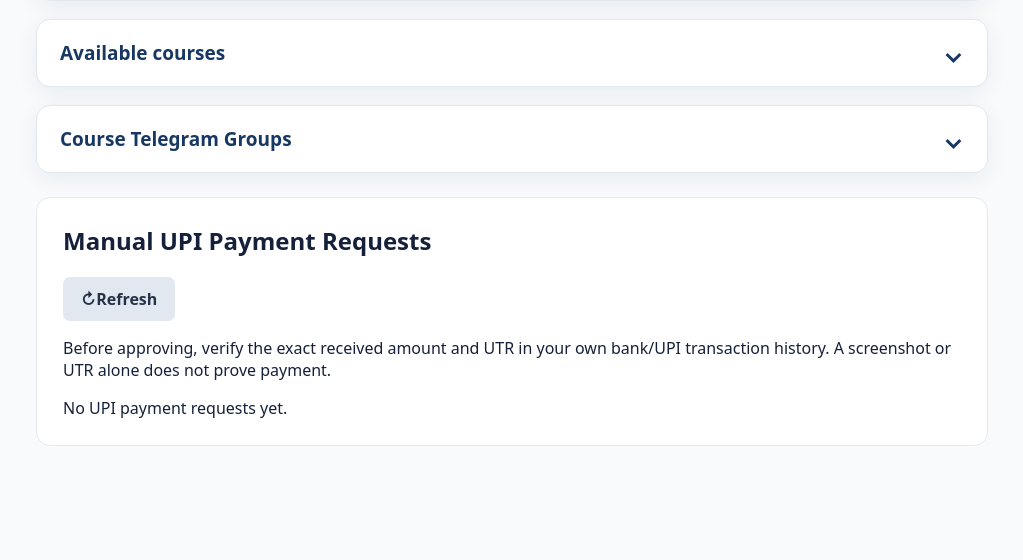
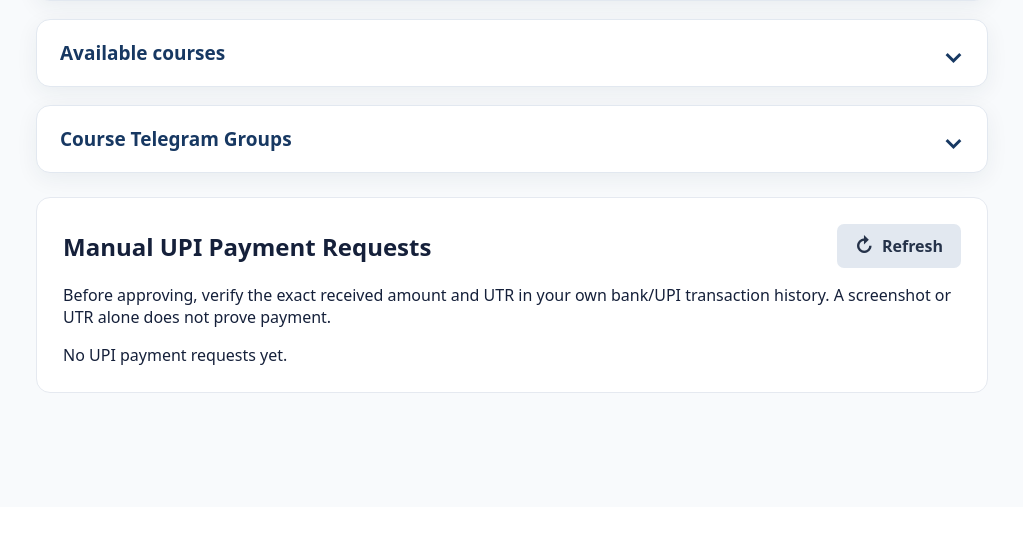
Before and after one commit to sayannandi293-design/Imperial-Education, a Spring Boot app: page /admin.html in a window 1280 px wide. Shown: the part 1025-1585 px from the top of the page, without its empty margins (128-1151 px from the left). After the commit the page ends 1418 px from the top, so only its background shows below. Run offline with Spring Boot 4, Linux system fonts and the light colour scheme; the visitor is signed in with stand-in values (Sample User, id 1); data that the repository does not hold is empty; some of the project's set-up classes (security, data sources, template engines, error pages and the like) are left out, and stand-ins take their place.

Commit message:
Style spinning refresh icons for payment requests and all existing refresh buttons

```diff
--- a/src/main/resources/static/style.css
+++ b/src/main/resources/static/style.css
@@ -93,3 +93,12 @@
 .course-offer-code{font-weight:750;font-size:14px;color:#206443}
 .course-offer small{font-size:12px;color:#476857}
 .course-card>.price{margin-top:8px}
+
+/* Shared refresh controls: visible rotation only while the request is loading */
+.payment-heading-row{display:flex;justify-content:space-between;align-items:center;gap:12px;flex-wrap:wrap}
+.payment-heading-row h2{margin:0}
+.refresh-button{display:inline-flex;align-items:center;justify-content:center;gap:8px}
+.refresh-icon{display:inline-block;font-size:20px;line-height:1;transform-origin:50% 50%}
+.refresh-button.is-refreshing .refresh-icon{animation:ie-refresh-rotate .75s linear infinite}
+@keyframes ie-refresh-rotate{to{transform:rotate(360deg)}}
+@media(prefers-reduced-motion:reduce){.refresh-button.is-refreshing .refresh-icon{animation:none}.refresh-button.is-refreshing .refresh-icon::after{content:'…'}}
```
